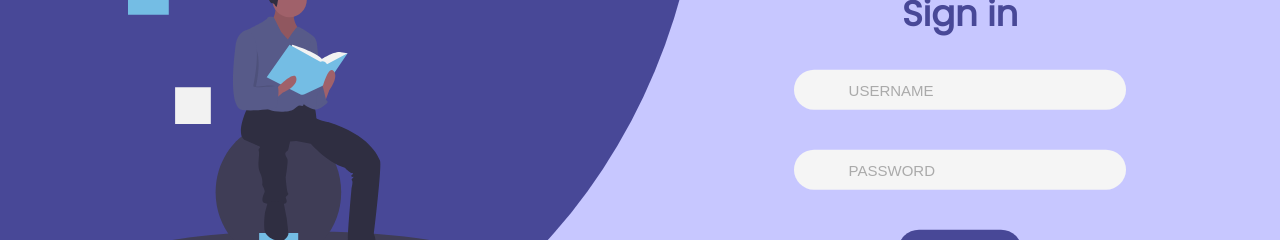
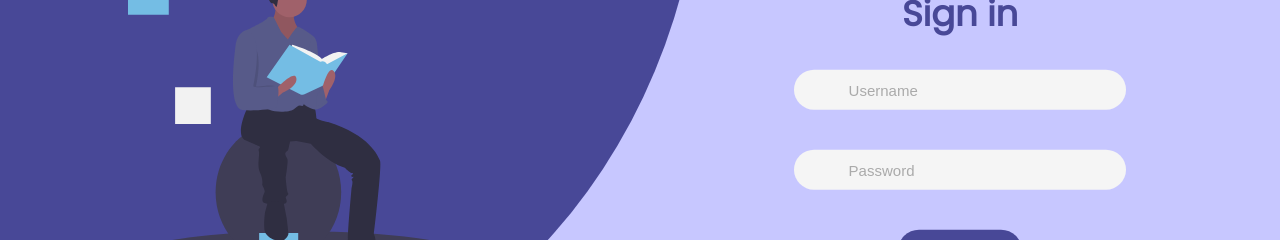
Before and after one commit to mrwhoknows55/book_recommender_frontend, a React (Create React App) app: page /signin in a window 1280 px wide. Shown: the part 271-511 px from the top of the page. Built offline with nearby package versions, Linux system fonts and the light colour scheme.

Commit message:
Changes made

```diff
--- a/src/CSS/Signin.css
+++ b/src/CSS/Signin.css
@@ -50,7 +50,7 @@ body {
   line-height: 1;
   font-weight: 600;
   font-size: 1.1rem;
-  text-transform: uppercase;
+  /* text-transform: uppercase; */
   font-size: 15px;
   cursor: pointer;
 }
--- a/src/Components/App.js
+++ b/src/Components/App.js
@@ -1,8 +1,8 @@
 import React from "react";
 import { BrowserRouter as Router, Switch, Route } from "react-router-dom";
-import Header from '../Components/Header';
-import Home from '../Components/Home';
-import Signin from '../Components/Signin';
+import Header from "../Components/Header";
+import Home from "../Components/Home";
+import Signin from "../Components/Signin";
 import "../CSS/App.css";
 
 const App = () => {
@@ -10,13 +10,13 @@ const App = () => {
     <Router>
       <div className="App">
         <Switch>
-          <Route path="/signin">
+          <Route path="/">
             <Signin />
           </Route>
-          <Route path="/">
+          {/* <Route path="/">
             <Header />
             <Home />
-          </Route>
+          </Route> */}
         </Switch>
       </div>
     </Router>
--- a/src/Components/Home.js
+++ b/src/Components/Home.js
@@ -1,5 +1,7 @@
 import React from "react";
+import { Route } from "react-router";
 import "../CSS/Home.css";
+import Signin from "./Signin";
 
 const Home = () => {
   return <div className="home"></div>;
```
